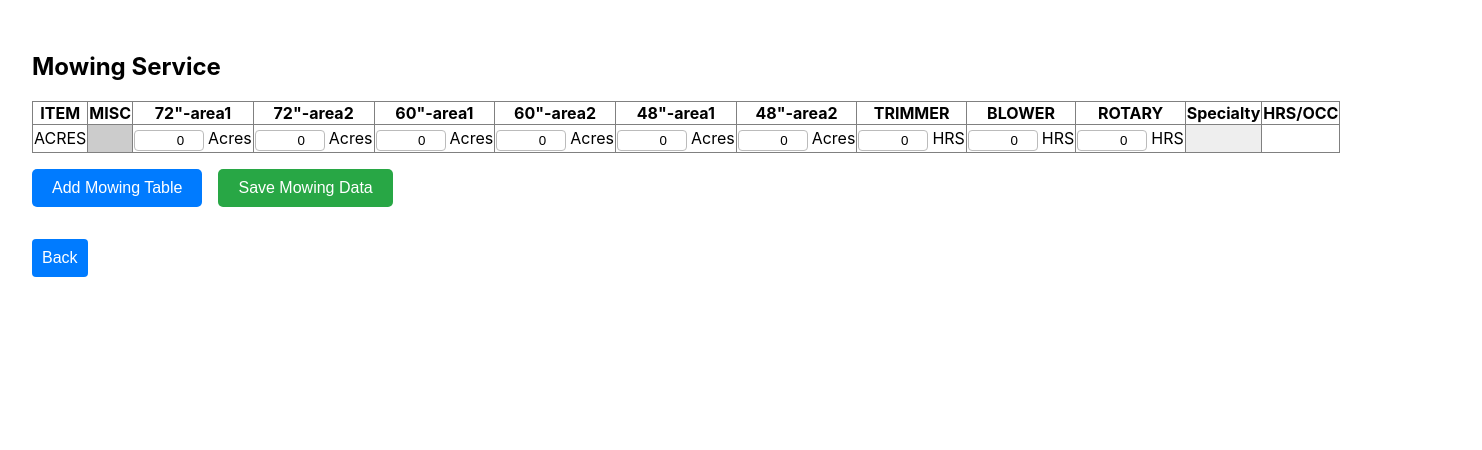
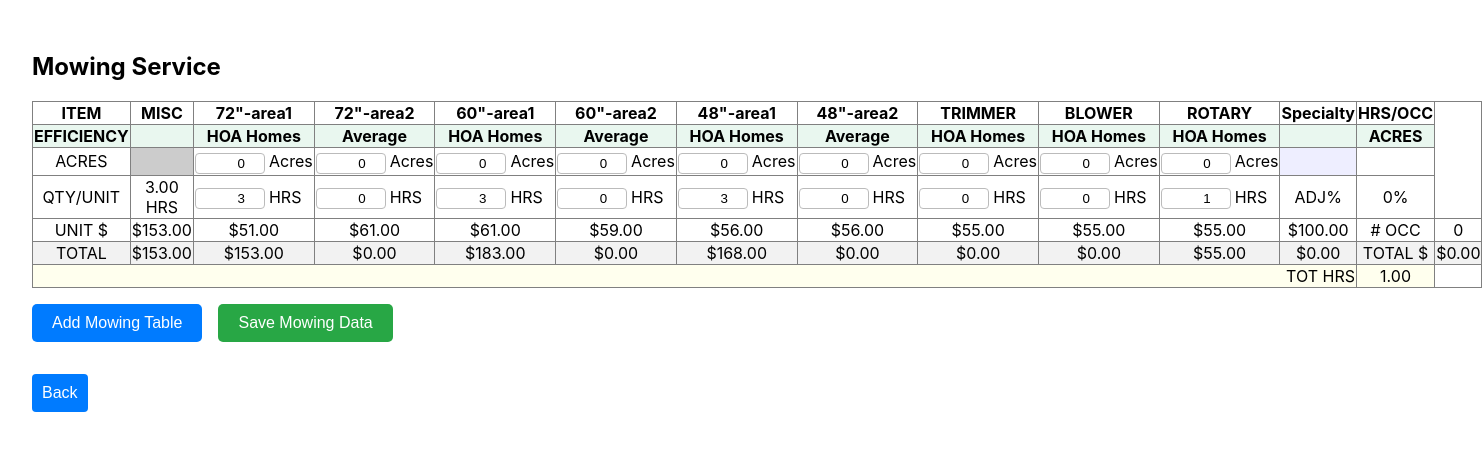
Before and after one commit to robbyweeds/webapp, a React (Create React App) app in the folder myapp/client/: page /services/mowing in a window 1280 px wide. Shown: the top 450 px of the page, 1482 px wide, since content can reach past the window. Built offline with nearby package versions, Linux system fonts and the light colour scheme.

Commit message:
stopped at 1pm on 11 16 2025

```diff
--- a/myapp/client/src/components/MowingTable.jsx
+++ b/myapp/client/src/components/MowingTable.jsx
@@ -1,8 +1,9 @@
-import React from "react";
+import React, { useState } from "react";
 import LabeledInput from "./LabeledInput";
 
 export default function MowingTable({ tableId }) {
-  const [data, setData] = React.useState({
+  const [data, setData] = useState({
+    acres: {
       "72-area1": 0,
       "72-area2": 0,
       "60-area1": 0,
@@ -12,15 +13,58 @@ export default function MowingTable({ tableId }) {
       TRIMMER: 0,
       BLOWER: 0,
       ROTARY: 0,
+    },
+    qtyUnit: {
+      "72-area1": 3,
+      "72-area2": 0,
+      "60-area1": 3,
+      "60-area2": 0,
+      "48-area1": 3,
+      "48-area2": 0,
+      TRIMMER: 0,
+      BLOWER: 0,
+      ROTARY: 1,
+    },
+    unitPrice: {
+      "72-area1": 51,
+      "72-area2": 61,
+      "60-area1": 61,
+      "60-area2": 59,
+      "48-area1": 56,
+      "48-area2": 56,
+      TRIMMER: 55,
+      BLOWER: 55,
+      ROTARY: 55,
+      Specialty: 100,
+    },
   });
 
-  const handleChange = (key) => (e) => {
+  const handleRowChange = (row, key) => (e) => {
     const val = parseFloat(e.target.value);
-    setData(prev => ({ ...prev, [key]: isNaN(val) ? 0 : val }));
+    setData((prev) => ({
+      ...prev,
+      [row]: { ...prev[row], [key]: isNaN(val) ? 0 : val },
+    }));
   };
 
+  // --- Formula rows ---
+  const totalRow = {};
+  Object.keys(data.unitPrice).forEach((col) => {
+    const qty = data.qtyUnit[col] || 0;
+    const price = data.unitPrice[col] || 0;
+    totalRow[col] = qty * price;
+  });
+
+  const sumHours =
+    data.qtyUnit.TRIMMER +
+    data.qtyUnit.BLOWER +
+    data.qtyUnit.ROTARY;
+
   return (
-    <table border="1" style={{ borderCollapse: "collapse", width: "100%", textAlign: "center" }}>
+    <table
+      border="1"
+      style={{ borderCollapse: "collapse", width: "100%", textAlign: "center" }}
+    >
       <thead>
         <tr>
           <th>ITEM</th>
@@ -38,21 +82,99 @@ export default function MowingTable({ tableId }) {
           <th>HRS/OCC</th>
         </tr>
       </thead>
+
       <tbody>
+        {/* --------- EFFICIENCY row --------- */}
+        <tr style={{ backgroundColor: "#e9f7ef", fontWeight: "bold" }}>
+          <td>EFFICIENCY</td>
+          <td></td>
+          <td>HOA Homes</td>
+          <td>Average</td>
+          <td>HOA Homes</td>
+          <td>Average</td>
+          <td>HOA Homes</td>
+          <td>Average</td>
+          <td>HOA Homes</td>
+          <td>HOA Homes</td>
+          <td>HOA Homes</td>
+          <td></td>
+          <td>ACRES</td>
+        </tr>
+
+        {/* --------- ACRES row --------- */}
         <tr>
           <td>ACRES</td>
           <td style={{ backgroundColor: "#ccc" }}></td>
-          <td><LabeledInput value={data["72-area1"]} onChange={handleChange("72-area1")} step={0.25} min={0} label="Acres" /></td>
-          <td><LabeledInput value={data["72-area2"]} onChange={handleChange("72-area2")} step={0.25} min={0} label="Acres" /></td>
-          <td><LabeledInput value={data["60-area1"]} onChange={handleChange("60-area1")} step={0.25} min={0} label="Acres" /></td>
-          <td><LabeledInput value={data["60-area2"]} onChange={handleChange("60-area2")} step={0.25} min={0} label="Acres" /></td>
-          <td><LabeledInput value={data["48-area1"]} onChange={handleChange("48-area1")} step={0.25} min={0} label="Acres" /></td>
-          <td><LabeledInput value={data["48-area2"]} onChange={handleChange("48-area2")} step={0.25} min={0} label="Acres" /></td>
-          <td><LabeledInput value={data.TRIMMER} onChange={handleChange("TRIMMER")} step={0.25} min={0} label="HRS" /></td>
-          <td><LabeledInput value={data.BLOWER} onChange={handleChange("BLOWER")} step={0.25} min={0} label="HRS" /></td>
-          <td><LabeledInput value={data.ROTARY} onChange={handleChange("ROTARY")} step={0.25} min={0} label="HRS" /></td>
-          <td style={{ backgroundColor: "#eee" }}></td>
-          <td>{/* cumulative hours placeholder */}</td>
+
+          {Object.keys(data.acres).map((key) => (
+            <td key={key}>
+              <LabeledInput
+                value={data.acres[key]}
+                onChange={handleRowChange("acres", key)}
+                step={0.25}
+                min={0}
+                label="Acres"
+              />
+            </td>
+          ))}
+
+          <td style={{ backgroundColor: "#eef" }}></td>
+          <td>{/* ACRES total (compute later) */}</td>
+        </tr>
+
+        {/* --------- QTY/UNIT row --------- */}
+        <tr>
+          <td>QTY/UNIT</td>
+          <td>3.00 HRS</td>
+
+          {Object.keys(data.qtyUnit).map((key) => (
+            <td key={key}>
+              <LabeledInput
+                value={data.qtyUnit[key]}
+                onChange={handleRowChange("qtyUnit", key)}
+                step={0.25}
+                min={0}
+                label="HRS"
+              />
+            </td>
+          ))}
+
+          <td>ADJ%</td>
+          <td>0%</td>
+        </tr>
+
+        {/* --------- UNIT $ row --------- */}
+        <tr>
+          <td>UNIT $</td>
+          <td>$153.00</td>
+
+          {Object.keys(data.unitPrice).map((key) => (
+            <td key={key}>${data.unitPrice[key].toFixed(2)}</td>
+          ))}
+
+          <td># OCC</td>
+          <td>0</td>
+        </tr>
+
+        {/* --------- TOTAL row --------- */}
+        <tr style={{ backgroundColor: "#f2f2f2" }}>
+          <td>TOTAL</td>
+          <td>${totalRow["72-area1"].toFixed(2)}</td>
+
+          {Object.keys(totalRow).map((key) => (
+            <td key={key}>${totalRow[key].toFixed(2)}</td>
+          ))}
+
+          <td>TOTAL $</td>
+          <td>$0.00</td>
+        </tr>
+
+        {/* --------- Bottom summary --------- */}
+        <tr style={{ backgroundColor: "#ffe" }}>
+          <td colSpan="12" style={{ textAlign: "right" }}>
+            TOT HRS
+          </td>
+          <td>{sumHours.toFixed(2)}</td>
         </tr>
       </tbody>
     </table>
```
Also changed, not shown: 1 other file (tests, documents, lock files or other folders). Lines whose indentation alone changed are shown as unchanged.
